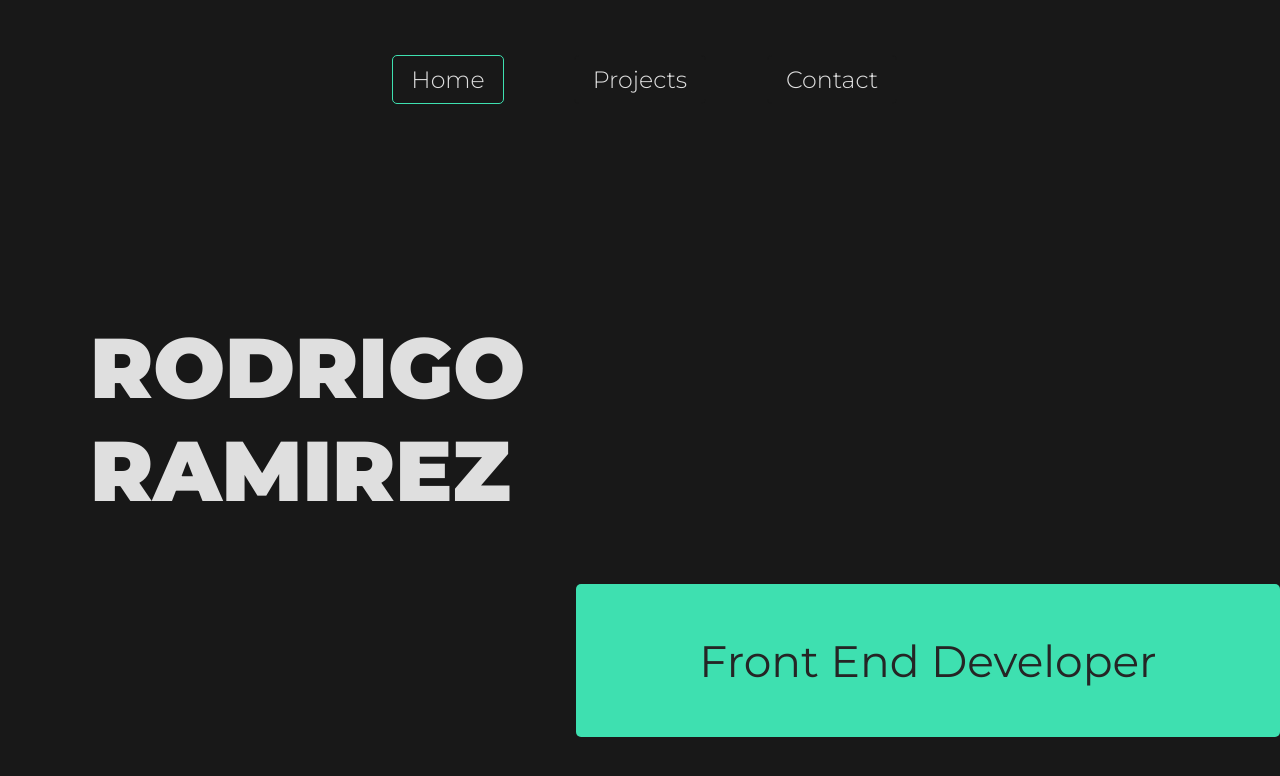
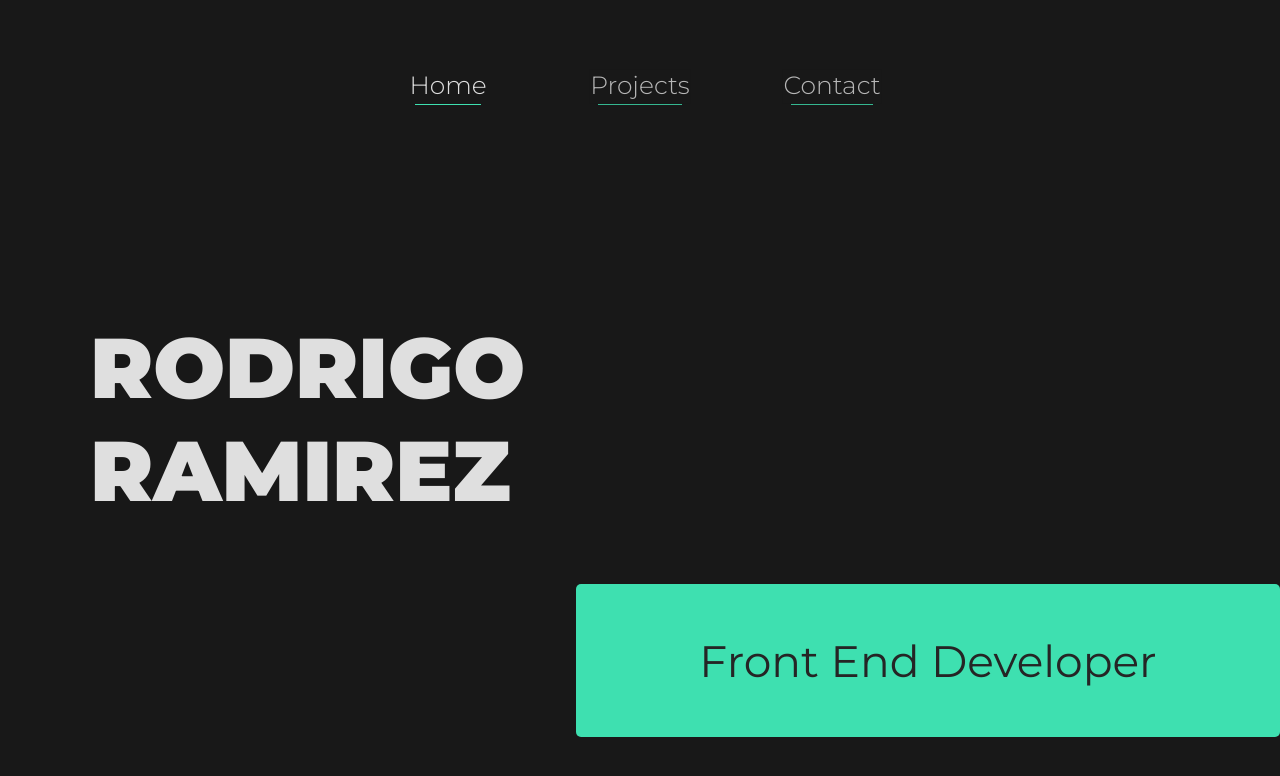
Before and after one commit to 8rb/Portfolio, a React (Create React App) app: page / in a window 1280 px wide. Shown: the top 776 px of the page. Built offline with nearby package versions, Linux system fonts and the light colour scheme.

Commit message:
🎨 Updated navbar
Changed hover animation of navbar links.

```diff
--- a/src/components/navBar/NavBar.js
+++ b/src/components/navBar/NavBar.js
@@ -1,29 +1,28 @@
 import React from 'react';
-import './Styles.scss';
+import './NavBar.scss';
 import { NavLink } from 'react-router-dom';
-// import Toggle from '../toggle/Toggle';
 
 const NavBar = () => {
     return(
         <>
-            {/* <div className="toggle">
-                <Toggle/>
-            </div> */}
             <div className="navbar-container navBar">
                 <div className="navbar-row link-row">
                     <div className="navbar-col">
-                        <NavLink exact={true} activeClassName='activeLink' className="navLink" to="/">
+                        <NavLink exact={true} activeClassName='navBarActiveLink' className="navLink" to="/">
                             <p className="navText">Home</p>
+                            <hr/>
                         </NavLink>
                     </div>
                     <div className="navbar-col">
-                        <NavLink activeClassName='activeLink' className="navLink" to="/projects">
+                        <NavLink activeClassName='navBarActiveLink' className="navLink" to="/projects">
                             <p className="navText">Projects</p>
+                            <hr/>
                         </NavLink>
                     </div>
                     <div className="navbar-col">
-                        <NavLink activeClassName='activeLink' className="navLink" to="/contact">
+                        <NavLink activeClassName='navBarActiveLink' className="navLink" to="/contact">
                             <p className="navText">Contact</p>
+                            <hr/>
                         </NavLink>
                     </div>
                 </div>
--- /dev/null
+++ b/src/components/navBar/NavBar.scss
@@ -0,0 +1,130 @@
+@import '../../assets/colors.scss';
+
+$size1: 1150px;
+$size2: 600px;
+$lineWidth: 85%;
+
+.navbar-container {
+    height: 100%;
+    display: flex;
+    top: 0;
+    z-index: 10;
+    flex-direction: column;
+    justify-content: flex-end;
+    align-items: center;
+}
+
+.navbar-row {
+    display: flex;
+    align-items: center;
+    // min-height: 46px;
+    width: 100%;
+    flex-direction: row;
+}
+
+.toggle {
+    position: absolute;
+    top: .8rem;
+}
+
+.link-row {
+    justify-content: center;
+    align-items: flex-start;
+    width: 50%;
+}
+
+.navbar-col-toggle{
+    width: 100%;
+}
+
+.navbar-col{
+    box-sizing: border-box;
+    display: flex;
+    flex-direction: row;
+    width: 30%;
+    justify-content: center;
+}
+
+@media screen and (max-width: $size1) {
+    .navbar-col {
+        width: 40%;
+    }
+}
+@media screen and (max-width: $size2) {
+    .navBar {
+        display: none;
+    }
+}
+
+.navLink {
+    padding: 0;
+    font-size:calc(16px + 0.6vw);
+    font-weight: 300;
+    // padding: .5rem 1rem;
+    box-sizing: border-box;
+    transition: all .2s ease-in-out;
+}
+
+.navLink {
+    color: $white;
+    opacity: .8;
+    hr {
+        border: 0;
+        border-top: 1px solid $primary_100;
+        width: $lineWidth;
+        position: relative;
+        top: 10%;
+        left: 0;
+        margin: .05rem auto;
+        transition: width .5s ease-in-out;
+        -webkit-transition: width .5s ease-in-out;
+        animation: close .3s ease-in-out forwards;
+        -webkit-animation: close .3s ease-in-out forwards;
+    }
+    &:hover hr {
+        animation: open .3s ease-in-out forwards;
+        -webkit-animation: open .3s ease-in-out forwards;
+    }
+}
+
+.navBarActiveLink {
+    color: $white;
+    opacity: 1;
+    hr {
+        border: 0;
+        border-top: 1px solid $primary_100;
+        width: $lineWidth;
+        position: relative;
+        top: 10%;
+        left: 0;
+        margin: .05rem auto;
+        animation: none;
+    }
+    &:hover hr {
+        animation: none;
+    }
+}
+
+.navText {
+    font-size: calc(16px + .7vw);
+}
+
+@keyframes open {
+    0% {
+        width: 0;
+    }
+    100% {
+        width: $lineWidth;
+        right: 0;
+    }
+}
+
+@keyframes close {
+    0% {
+        width: $lineWidth;
+        right:0;
+    }
+    100% {
+        width: 0;
+    }
+}
--- a/src/components/navBar/Styles.scss
+++ /dev/null
@@ -1,64 +0,0 @@
-$size1: 1150px;
-$size2: 600px;
-
-.navbar-container {
-    height: 100%;
-    display: flex;
-    top: 0;
-    z-index: 10;
-    flex-direction: column;
-    justify-content: flex-end;
-    align-items: center;
-}
-
-.navbar-row {
-    display: flex;
-    align-items: center;
-    // min-height: 46px;
-    width: 100%;
-    flex-direction: row;
-}
-
-.toggle {
-    position: absolute;
-    top: .8rem;
-}
-
-.link-row {
-    justify-content: center;
-    align-items: flex-start;
-    width: 50%;
-}
-
-.navbar-col-toggle{
-    width: 100%;
-}
-
-.navbar-col{
-    box-sizing: border-box;
-    display: flex;
-    flex-direction: row;
-    width: 30%;
-    justify-content: center;
-}
-
-@media screen and (max-width: $size1) {
-    .navbar-col {
-        width: 40%;
-    }
-}
-@media screen and (max-width: $size2) {
-    .navBar {
-        display: none;
-    }
-}
-
-.navLink {
-    padding: 0;
-    font-size:calc(16px + 0.6vw);
-    font-weight: 300;
-    padding: .5rem 1rem;
-    border-radius: 5px;
-    box-sizing: border-box;
-    transition: all .2s ease-in-out;
-}
```
